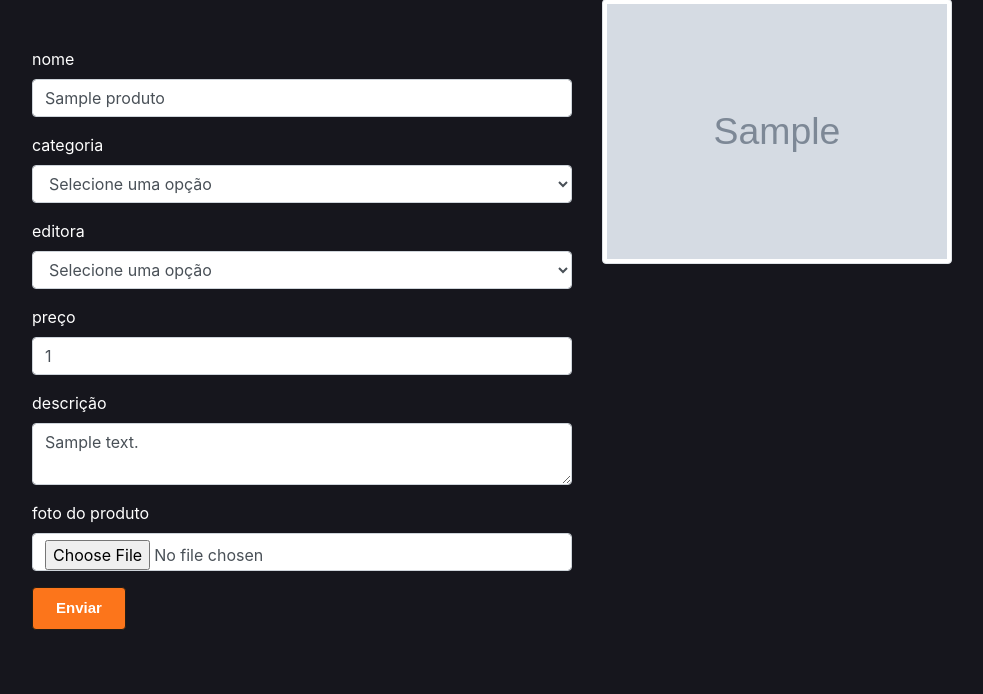
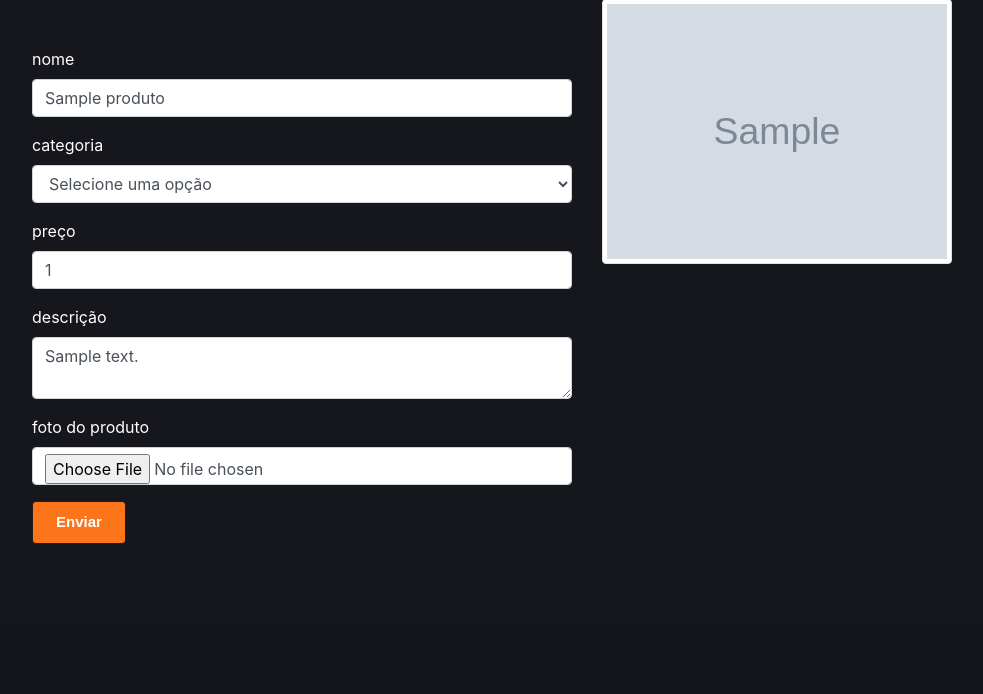
Before and after one commit to luidao/Projeto-Integrador01, a Laravel app: page /admin/produtos/1 in a window 1280 px wide. Shown: the part 177-871 px from the top of the page, without its empty margins (53-1036 px from the left). After the commit the page ends 721 px from the top, so only its background shows below. Run offline with Laravel 8, Linux system fonts and the light colour scheme; a user stored in the database is signed in; tables that the repository leaves empty hold one stand-in row (values such as "Sample post"); grey boxes marked "Sample" are stand-in pictures.

Commit message:
mais um ajustinho de crud

```diff
--- a/ferr-laravel/resources/views/editarProduto.blade.php
+++ b/ferr-laravel/resources/views/editarProduto.blade.php
@@ -26,18 +26,6 @@
                         @if(isset($categorias))
                         @foreach($categorias as $categoria)
                         <option value="{{ $categoria->id_categoria }}" {{($categoria->id_categoria == $produto->fk_categoria) ? 'selected' : ''}}> {{ $categoria->nome }}</option>
-                        @endforeach
-                        @endif
-                    </select>
-                </div>
-                <div class="form-group">
-                    <label for="editora">editora</label>
-                    <select class="form-control" name="editora" id="editora">
-                        <option selected disabled>Selecione uma opção</option>
-
-                        @if(isset($editoras))
-                        @foreach($editoras as $editora)
-                        <option value="{{ $editora->id_editora }}" {{($editora->id_editora == $produto->fk_editora) ? 'selected' : ''}}>{{ $editora->nome }}</option>
                         @endforeach
                         @endif
                     </select>
```
